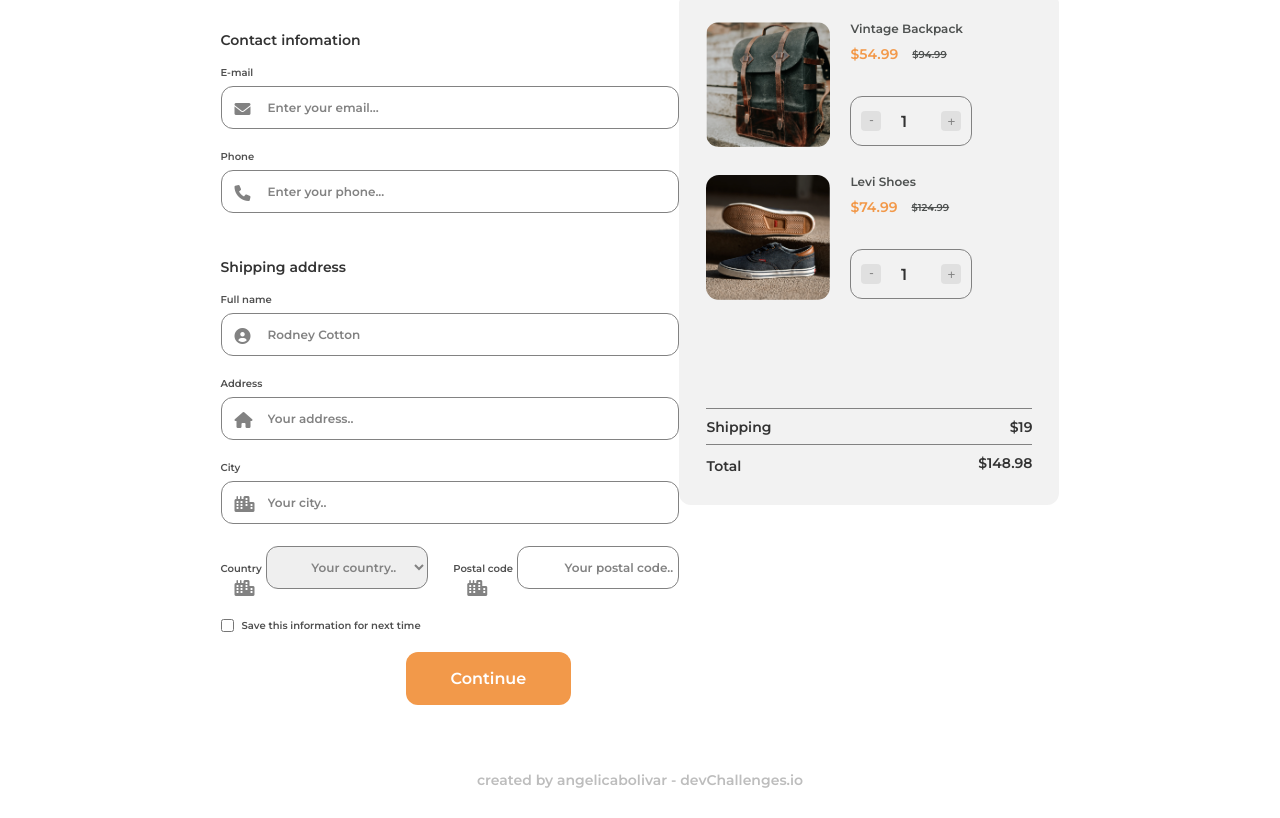
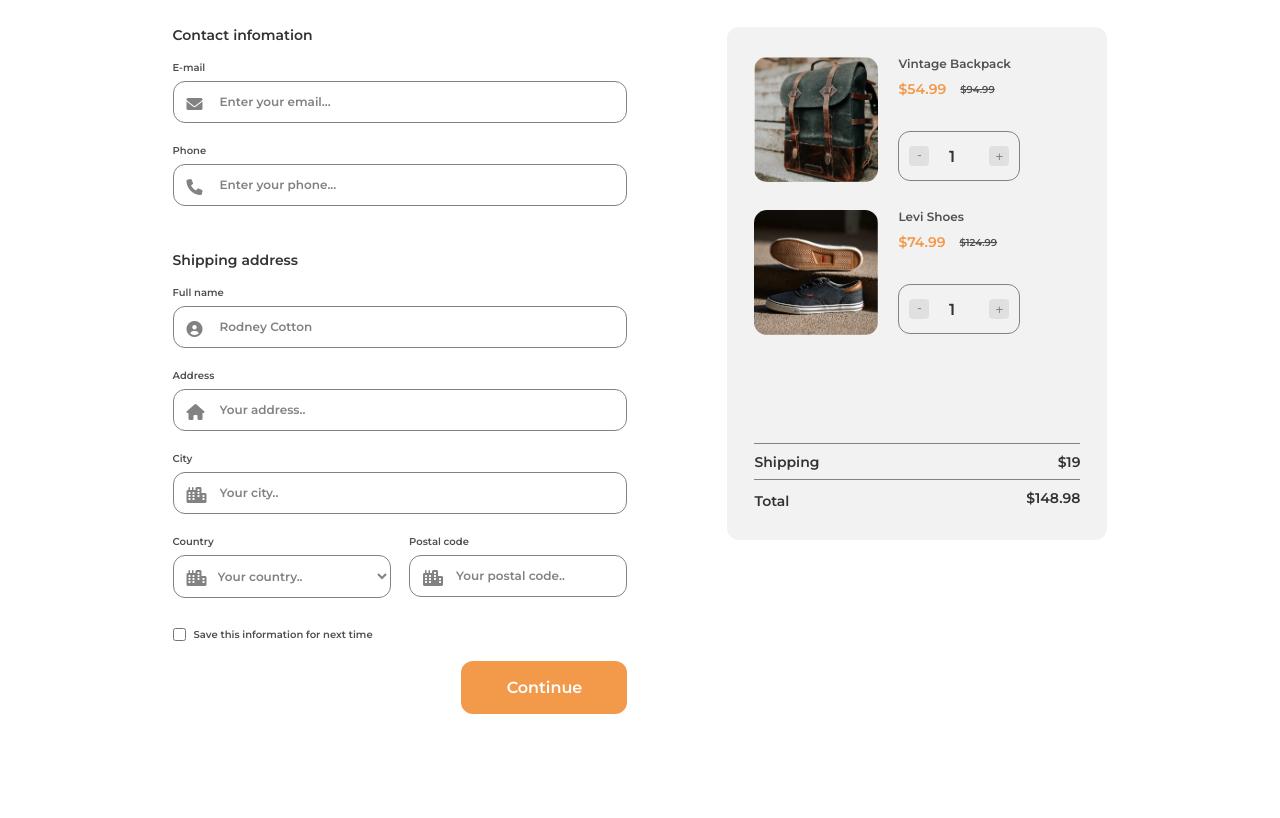
Before and after one commit to angelicabolivar/checkout_page, a website with bundled scripts: page index.html in a window 1280 px wide. Shown: the part 102-920 px from the top of the page. Built offline with nearby package versions, Linux system fonts and the light colour scheme.

Commit message:
Desktop layout

```diff
--- a/css/style.scss
+++ b/css/style.scss
@@ -18,13 +18,15 @@ body {
 .container{
     padding: 0 12px;
 }
+header {
+ width: 90%;
+ margin: 30px auto;
+}
 .title {
-    width: 90%;
     color: $color;
     font-size: 36px;
+    line-height: 29px;
     font-weight: 600;
-    padding: 30px 0px 20px 0px;
-    margin: 0 auto;
 }
 .order-container {
     width: 100%;
@@ -162,6 +164,9 @@ body {
     }
 }
 
+.form{
+    min-width: 320px;
+}
 .form_inf {
   margin-top: 40px;
 
@@ -191,14 +196,13 @@ body {
       margin-top: 6px;
       padding: 13px 0px 13px 46px;
       border: 1px solid $color-variacion1;
-
+      font-size: 12px;
+      line-height: 14px;
+      font-family: $FuenteU;
+      color:#333333;
   }
   .form_input::placeholder {
-      font-size: 12px;
-      line-height: 14px;
       color: $color-variacion1;
-      padding: 13px 0px;
-      font-family: $FuenteU;
 }
   .form-input-group {
       position: relative;
@@ -214,24 +218,22 @@ body {
   .form-country-code {
     display: flex;
     width: 100%;
-
+    justify-content: space-between;
+  }
+  .form-container{
+      width: 48%;
   }
   select {
-      width: 162px;
-      max-width: 218px;
+      width: 100%;
       font-family: $FuenteU;
       font-size: 12px;
       color:$color-variacion1;
       border-radius: 12px;
       padding: 12px 0px 12px 40px;
       margin-bottom: 30px;
-      margin-right: 25px;
       margin-top: 6px;
       border: 1px solid $color-variacion1;
-  }
-  .postal-code{
-      width: 162px;
-      max-width: 218px;
+      background-color: white;
   }
   .advice {
       display: flex;
@@ -247,7 +249,14 @@ body {
   }
 
 }
+
+.form-button{
+    width: 100%;
+    display: flex;
+    justify-content: flex-end;
+}
 .button {
+    width: 166px;
     font-family: $FuenteU;
     font-size: 16px;
     color:#ffffff;
@@ -255,8 +264,6 @@ body {
     padding: 17px 45px;
     border-radius: 12px;
     border: none;
-    position: relative;
-    left: 185px;
     margin-bottom: 90px;
 }
 footer {
@@ -268,110 +275,29 @@ footer {
     bottom: 24px;
 }
 
-@media (min-width:600px) {
+@media (min-width:800px) {
     .container {
         display: flex;
         flex-direction: row-reverse;
         justify-content: center;
         align-items: flex-start;
     }
-    /*.title {
-        position:relative;
-        left: 255px;
-        top:30px;
-        margin-bottom: 30px;
+    header {
+        width: 100%;
+        max-width: 960px;
+        margin: 60px auto 0px auto;
     }
-    .order {
-        max-width: 380px;
-        max-height: 540px;
-        margin-left: 112px;
-        margin-top: 58px;
+    .form_inf{
+        margin-right: 100px;
+    }
+    .contact_inf {
+        font-size: 18px;
+    }
+    .order-container{
+        margin-top: 40px;
+    }
+    footer{
+        top: 50px;
+    }
 
-    }
-    .order-items__item {
-        img {
-            width: 134px;
-            height: 135px;
-            margin-bottom: 32px;
-        }
-    }
-    .description {
-        &_title {
-            font-size: 16px;
-        }
-        .conter {
-           width: 134px;
-           input {
-            width: 70px;
-        }
-        }
-    }
-    .price_container {
-        margin-bottom: 34px;
-        h3 {
-            font-size: 16px;
-        }
-        h4 {
-            font-size: 12px;
-        }
-    }
-    .price {
-        margin-top: 75px;
-        .price_shiping {
-
-          h2 {
-              font-size: 18px;
-            }
-        }
-        .price_total {
-            h2 {
-                font-size: 18px;
-            }
-
-        }
-    }
-    .form_inf {
-        .contact_inf,
-        .shipping
-         {
-            font-size: 18px;
-        }
-        .shipping {
-            margin-top: 30px;
-        }
-        .form-label {
-            font-size: 12px;
-        }
-        .form_input {
-            margin-bottom: 15px;
-            padding: 18px 0px;
-            width: 100%;
-        }
-        .form_input::placeholder {
-            font-size: 16px;
-        }
-
-        select {
-            font-family: $FuenteU;
-            font-size: 12px;
-            color:$color-variacion1;
-            border-radius: 12px;
-            padding: 12px 0px 12px 40px;
-            margin-bottom: 30px;
-            margin-right: 25px;
-            border: 1px solid $color-variacion1;
-            width: 90%;
-        }
-        .advice {
-            margin-bottom: 23px;
-        }
-        .advice label {
-            font-size: 12px;
-        }
-
-
-    }
-    .button {
-        left: 227px;
-    }*/
 }
--- a/index.html
+++ b/index.html
@@ -84,7 +84,7 @@
 
 
       <section class="form">
-        <form  class="form_inf" action="">
+        <form  class="form_inf" action="" method="post">
 
           <h2 class="contact_inf">Contact infomation</h2>
 
@@ -92,13 +92,13 @@
             <div class="form-input-group">
               <label for="mail" class="form-label">E-mail</label>
               <i class="fa-solid fa-envelope form-input-icon"></i>
-              <input class="form_input" type="email" id="mail" placeholder="Enter your email...">
+              <input class="form_input" type="email" id="mail" placeholder="Enter your email..." name="email">
             </div>
 
             <div class="form-input-group">
               <label for="phone" class="form-label" >Phone</label>
               <i class="fa-solid fa-phone form-input-icon"></i>
-              <input class="form_input" type="tel" id="phone" placeholder="Enter your phone...">
+              <input class="form_input" type="tel" id="phone" placeholder="Enter your phone..." name="phone">
             </div>
 
           <h2 class="shipping">Shipping address</h2>
@@ -106,47 +106,50 @@
            <div class="form-input-group">
               <label for="name" class="form-label">Full name</label>
               <i class="fa-solid fa-circle-user form-input-icon"></i>
-              <input class="form_input" type="text" id="name" placeholder="Rodney Cotton">
+              <input class="form_input dark-name" type="text" id="name" placeholder="Rodney Cotton" name="name">
            </div>
 
           <div class="form-input-group">
               <label for="address" class="form-label">Address</label>
               <i class="fa-solid fa-house form-input-icon"></i>
-              <input class="form_input" type="text" id="address" placeholder="Your address..">
+              <input class="form_input" type="text" id="address" placeholder="Your address.." name="adress">
           </div>
 
           <div class="form-input-group">
               <label for="city" class="form-label">City</label>
               <i class="fa-solid fa-city form-input-icon"></i>
-              <input class="form_input" type="text" id="city" placeholder="Your city..">
+              <input class="form_input" type="text" id="city" placeholder="Your city.." name="city">
           </div>
 
           <div class="form-country-code">
-            <div class="form-country">
+            <div class="form-container">
               <div class="form-input-group">
                 <label for="country" class="form-label">Country</label>
                 <i class="fa-solid fa-city form-input-icon"></i>
                 <select name="country" id="country">
                   <option value="">Your country..</option>
+                  <option value="peru">Perú</option>
+                  <option value="venezuela">Venezuela</option>
                 </select>
               </div>
             </div>
 
-            <div class="form-code">
+            <div class="form-container">
               <div class="form-input-group">
                 <label for="code" class="form-label">Postal code</label>
                 <i class="fa-solid fa-city form-input-icon"></i>
-                <input class="form_input postal-code" type="text" id="code" placeholder="Your postal code..">
+                <input class="form_input " type="text" id="code" placeholder="Your postal code..">
               </div>
             </div>
           </div>
 
            <div class="advice">
              <label for="checkbox">Save this information for next time</label>
-             <input type="checkbox">
+             <input type="checkbox" id="checkbox">
            </div>
-
-         <button class="button">Continue</button>
+          <div class="form-button">
+            <button class="button">Continue</button>
+          </div>
        </form>
       </section>
     </div>
```
Also changed, not shown: css/style.css, images/checkout_desktop.png (added), images/checkout_mobile_1.png (added), images/checkout_mobile_2.png (added), 1 other file.
